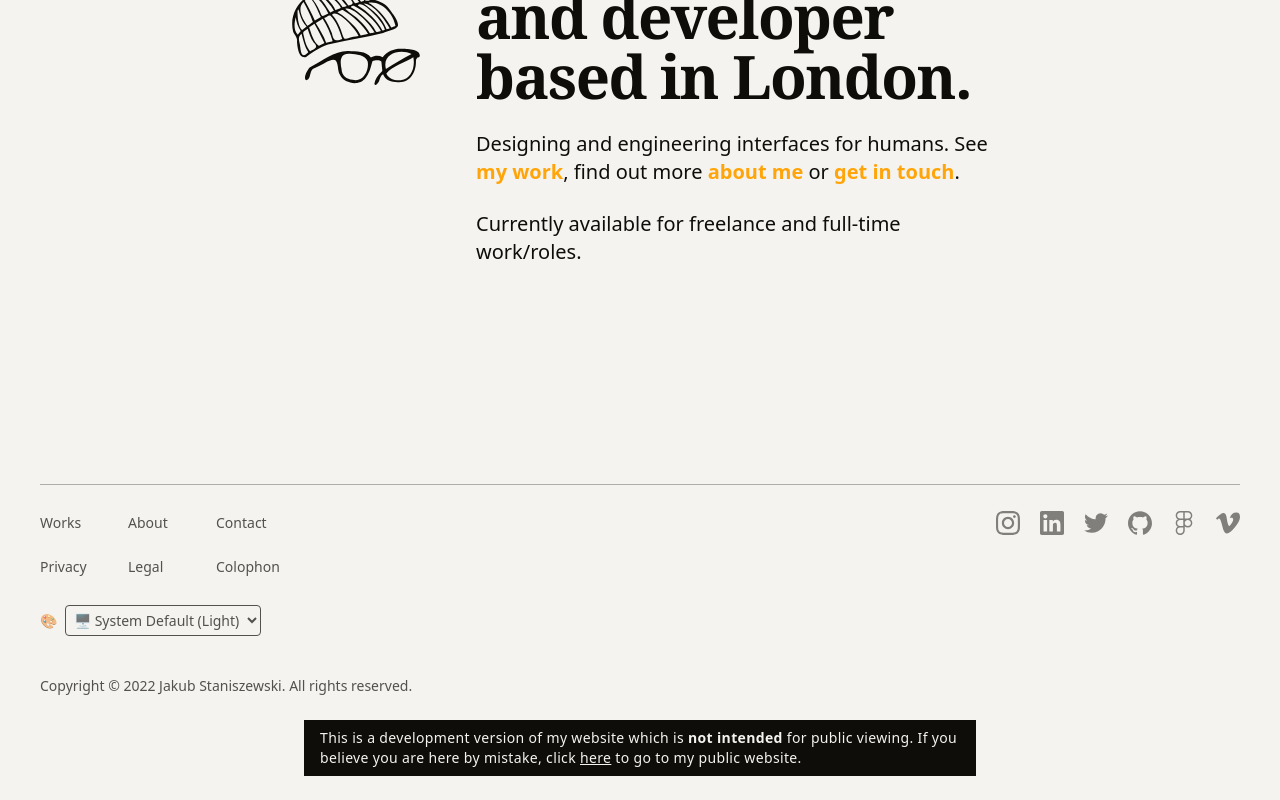
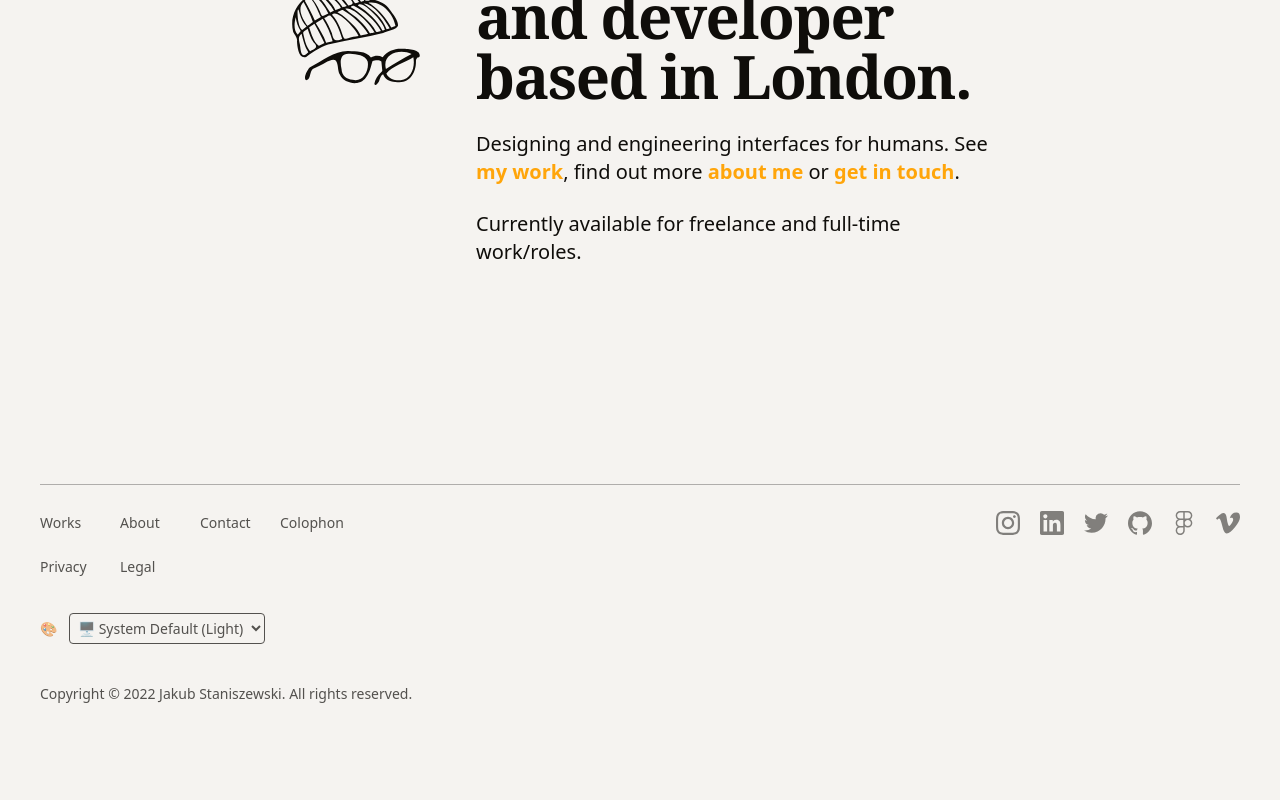
Before and after one commit to jakuski/website, a Next.js app: page / in a window 1280 px wide. Shown: the part 364-1164 px from the top of the page. After the commit the page ends 1116 px from the top, so only its background shows below. Built offline with nearby package versions, Linux system fonts and the light colour scheme; a web font is replaced by a local one.

Commit message:
sync progres7s6

```diff
--- a/src/components/Footer/ThemePicker.tsx
+++ b/src/components/Footer/ThemePicker.tsx
@@ -18,7 +18,7 @@ const ThemePicker = () => {
 	}, []);
 
 	return <form className="flex">
-		<div className="mr-2 flex items-center" title="Pick website theme">
+		<div className="mr-3 flex items-center" title="Pick website theme">
 			🎨
 			<label htmlFor={selectName} className="sr-only">
 				Theme
--- a/src/components/Footer/index.tsx
+++ b/src/components/Footer/index.tsx
@@ -1,5 +1,5 @@
 import Link from "next/link";
-import React from "react";
+import React, { PropsWithChildren } from "react";
 
 import {
 	Route,
@@ -23,51 +23,47 @@ const TextLink: React.FC<{ route: Route }> = props => {
 	</Link>;
 };
 
+const FooterColumn: React.FC<PropsWithChildren> = props => {
+	return <div className="flex flex-col w-16">
+		{props.children}
+	</div>;
+};
+
 const Footer: React.FC = () => {
 	return (
 		<footer className="font-sans text-sm items-center mt-12 pb-6 print:pb-2 select-none mx-10">
-			<hr className=" opacity-30 mb-4" />
+			<hr className="opacity-30 mb-4" />
 			<div className="flex justify-between">
 				<div>
-					<div className="flex flex-row gap-6 print:hidden">
-{/* 						<div className="flex gap-6">
-							<TextLink route={WorksIndex} />
-							<TextLink route={About} />
-							<TextLink route={Contact} />
-							<TextLink route={Colophon} />
-						</div>
-
-						<div className="flex gap-6">
-							<TextLink route={Privacy} />
-							<TextLink route={Legal} />
-						</div> */}
-
-						<div className="flex flex-col w-16">
+					<div className="flex flex-row gap-4 mb-6 print:hidden">
+						<FooterColumn>
 							<TextLink route={WorksIndex} />
 							<TextLink route={Privacy} />
-						</div>
+						</FooterColumn>
 
-						<div className="flex flex-col w-16">
+						<FooterColumn>
 							<TextLink route={About} />
 							<TextLink route={Legal} />
-						</div>
+						</FooterColumn>
 
-						<div className="flex flex-col w-16">
+						<FooterColumn>
 							<TextLink route={Contact} />
+						</FooterColumn>
+
+						<FooterColumn>
 							<TextLink route={Colophon} />
-						</div>
+						</FooterColumn>
 					</div>
 
 					<div className="opacity-70 mb-6 mt-4 print:mb-0 flex flex-col gap-10">
 						<ThemePicker />
-
-				Copyright © {new Date().getFullYear()} Jakub Staniszewski. All rights reserved.
+						Copyright © {new Date().getFullYear()} Jakub Staniszewski. All rights reserved.
 					</div>
 				</div>
 				<SocialIcons />
 			</div>
 
-			{(!isProd) && <div className=" px-4 py-2 bg-foreground text-background tracking-wide max-w-2xl mx-auto">
+			{(!isProd) && false && <div className=" px-4 py-2 bg-foreground text-background tracking-wide max-w-2xl mx-auto">
 				This is a development version of my website which is <strong>not intended</strong> for public viewing. If you believe you are here by mistake, click <a className="underline min-h-44 min-w-44" href="https://jakub.studio">here</a> to go to my public website.
 			</div>}
 		</footer>
--- a/src/components/markdown/nodes/Article.tsx
+++ b/src/components/markdown/nodes/Article.tsx
@@ -1,7 +1,7 @@
 import React from "react";
 
 const Article: React.FC<React.PropsWithChildren> = props => {
-	return <article className="md-wrapper">
+	return <article className="md-wrapper ">
 		{props.children}
 	</article>;
 };
--- a/src/pages/works/index.tsx
+++ b/src/pages/works/index.tsx
@@ -70,7 +70,7 @@ const ProjectLink: React.FC<ProjectLinkProps> = props => {
 			<div className="absolute bottom-0 left-0 text-white drop-shadow-md h-full flex justify-between flex-col p-4">
 				<span className="uppercase tracking-widest text-xs mb-1">{props.category}</span>
 				<div>
-					<h2 className="font-serif text-2xl md:text-4xl">{props.title}</h2>
+					<h2 className="font-serif text-2xl md:text-4xl mb-1">{props.title}</h2>
 					<p className="tracking-wider text-sm">{props.description}</p>
 				</div>
 			</div>
```
Also changed, not shown: 1 other file (tests, documents, lock files or other folders).
